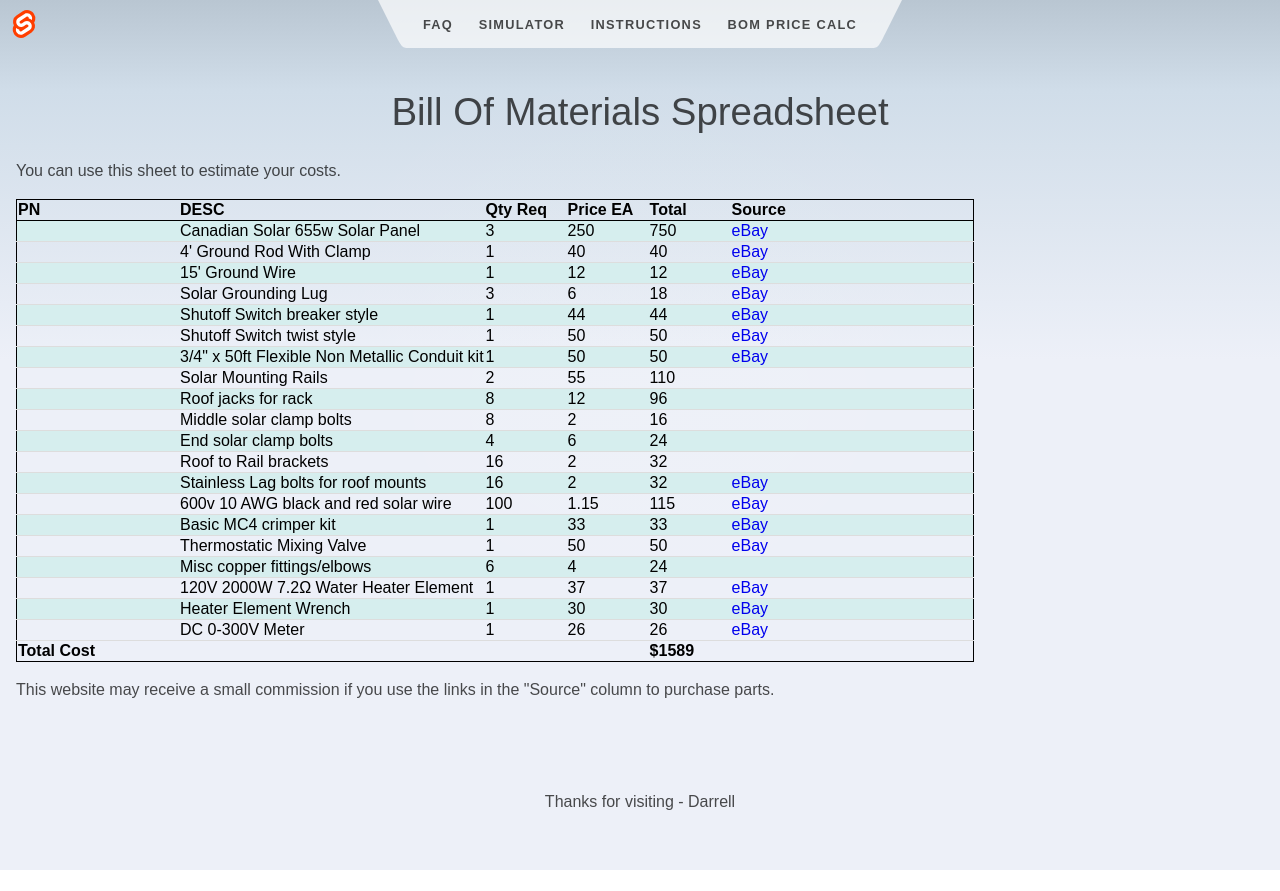
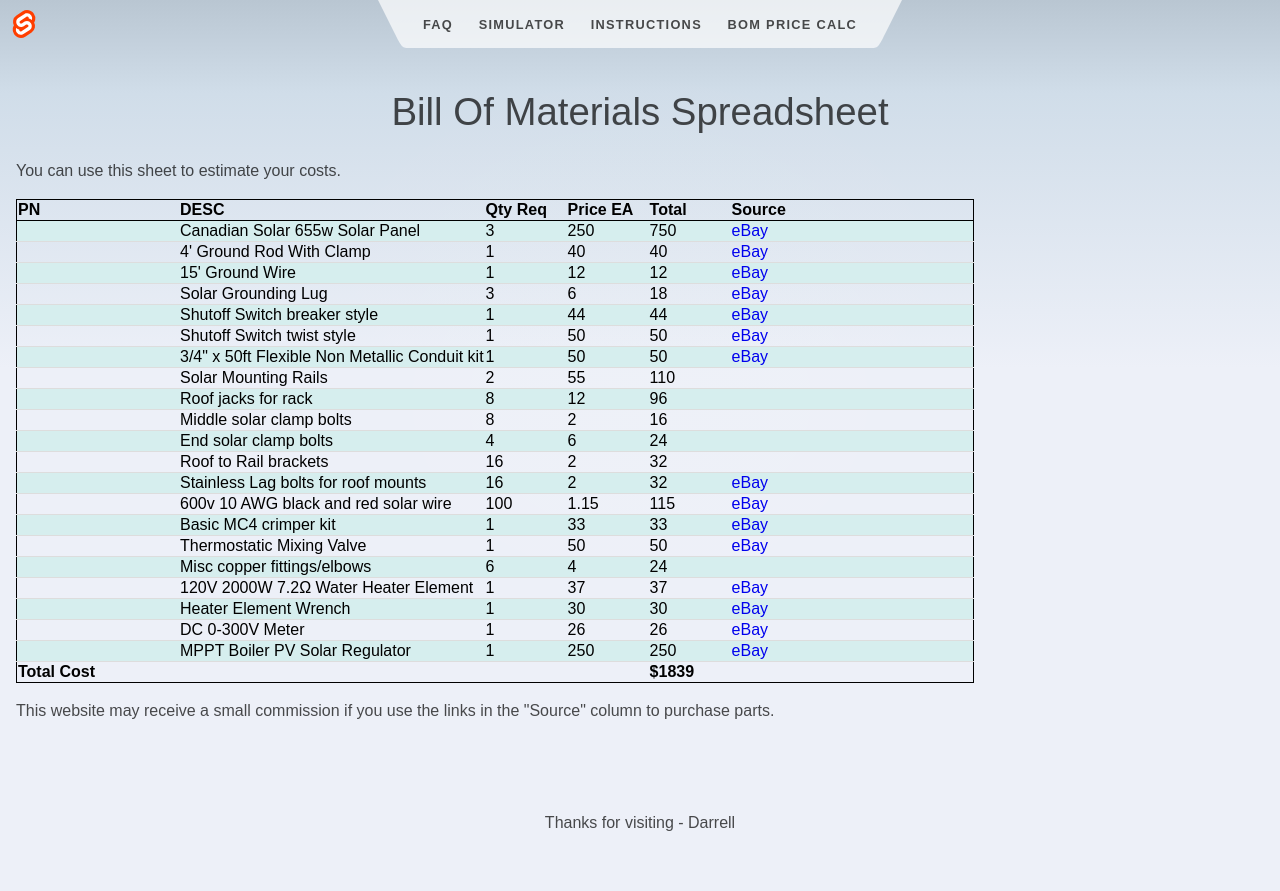
Before and after one commit to darrell-rg/solarcalc, a SvelteKit app: page /bom in a window 1280 px wide. Before the commit the page ends 870 px from the top, so only its background shows below. Built offline with nearby package versions, Linux system fonts and the light colour scheme.

Commit message:
improve graph

```diff
--- a/src/routes/+page.svelte
+++ b/src/routes/+page.svelte
@@ -72,10 +72,10 @@
 	let elementV = 120;
 	let elementP = 2000;
 
-	let tankSize = 151; //40 gal
+	let tankSize = 189; //50 gal
 	//heat capacity Cp of water is 4.186kJ/kg-K
 	let heatCapOfWater = 4186; // j/l/k
-	let hotWaterOutTemp = 50;
+	let hotWaterOutTemp = 40;
 	let hotWaterPerPersonDay = 64; // l/person/day
 	let personsInHoushold = 4;
 	let groundTemp = 5;
--- a/src/routes/bom/+page.js
+++ b/src/routes/bom/+page.js
@@ -156,6 +156,15 @@
         "Price": 26,
         "ebayid": 145519750249,
         "link": "https://www.ebay.com/itm/145519750249?amdata=enc%3AAQAJAAAAkNAqMZmoSe2aAbjzc333%2BfvHwvSRWxO8w4rV98Gua8xHrDmKOyx0wDwpwWXV0QSj3dkgi1JnsgAlPR49ByaMVhu4Mj8bXgnQ17HufwGopYCY3oce86pTWmW0uuzr8nEBrV8pR0WH0vLjmm0NuWcuzlzSgaOYpG4PeuYuXTBQ0qvxtel71VKVPdx0JcLxHt0NTw%3D%3D&mkcid=1&mkrid=711-53200-19255-0&siteid=0&campid=5339056755&customid=&toolid=10001&mkevt=1"
+    },
+    {
+        "Desc": "MPPT Boiler PV Solar Regulator",
+        "Qty": 1,
+        "Price": 250,
+        "ebayid": 263523458861,
+        "link": "https://www.ebay.com/itm/263523458861",
     }
 
+
+
 ];
```
Also changed, not shown: 2 other files (tests, documents, lock files or other folders).
